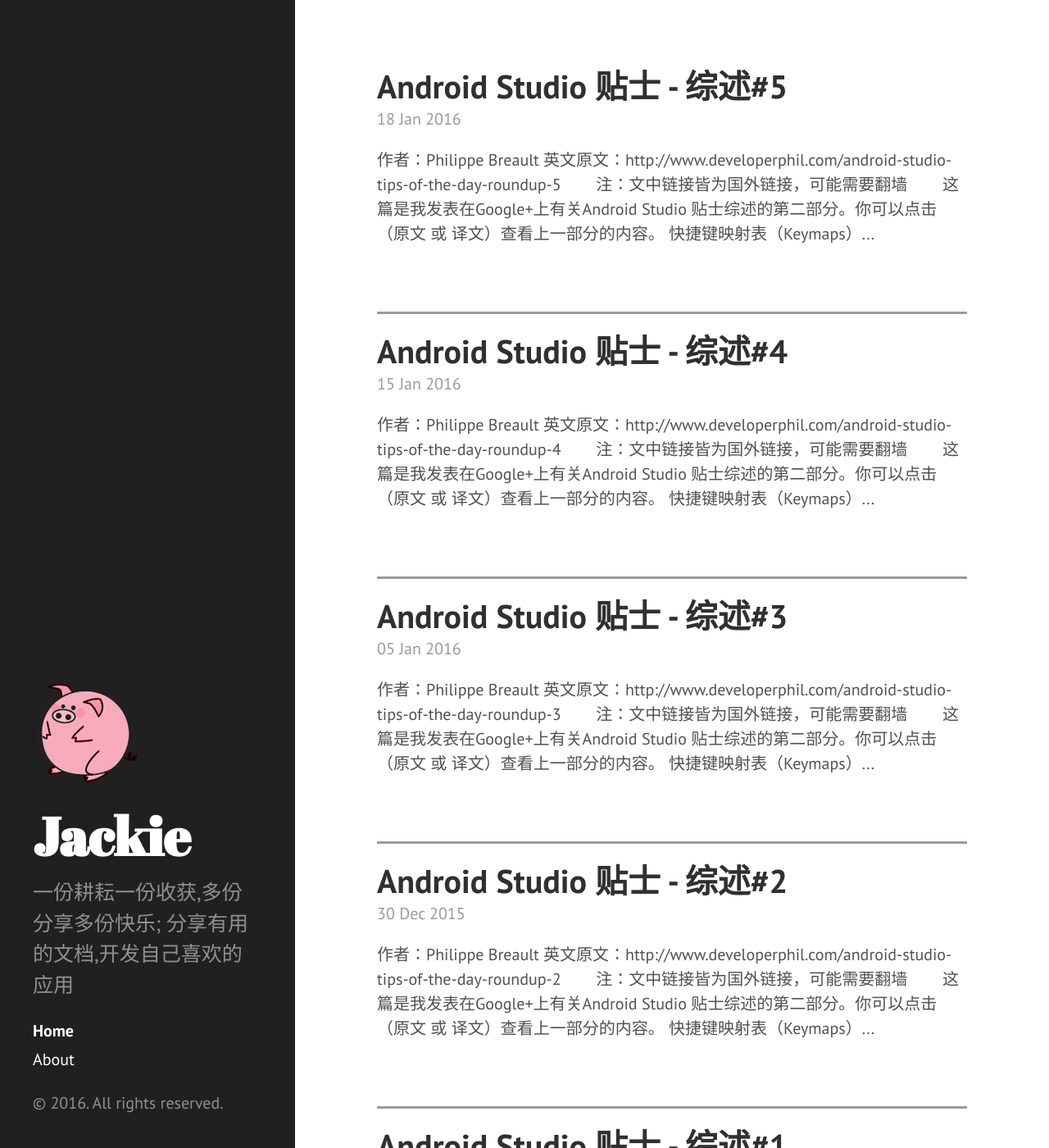
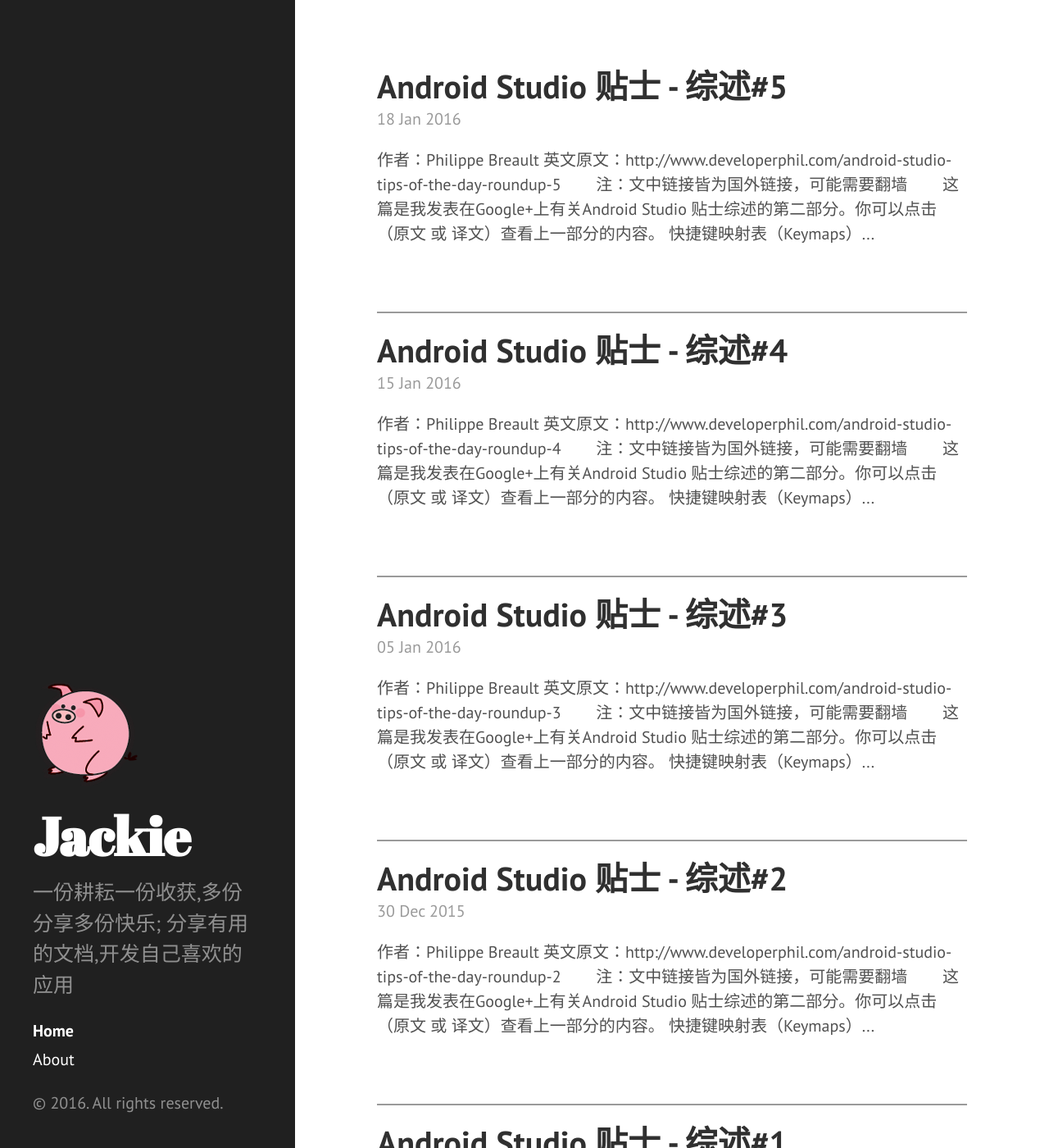
Before and after one commit to Jackie880823/Jackie880823.github.io, a Jekyll site: the page built from index.html, in a window 1280 px wide and 1400 px high. Shown: the whole window at 82% size. Built offline with Jekyll 4.4.1, drawn with Linux system fonts in a browser that asks for light colours; Markdown is read by kramdown in place of the engine named in the settings; the list of posts is cut into pages by our own code.

Commit message:
列表中添加横线,区分每个item

```diff
--- a/public/css/poole.css
+++ b/public/css/poole.css
@@ -335,7 +335,7 @@
 
 /*Blog post list item */
 .post-list-item {
-  border-top: 3px solid #9a9a9a;
+  border-top: 2px solid #9a9a9a;
   padding-bottom: 1rem;
 }
 
```
